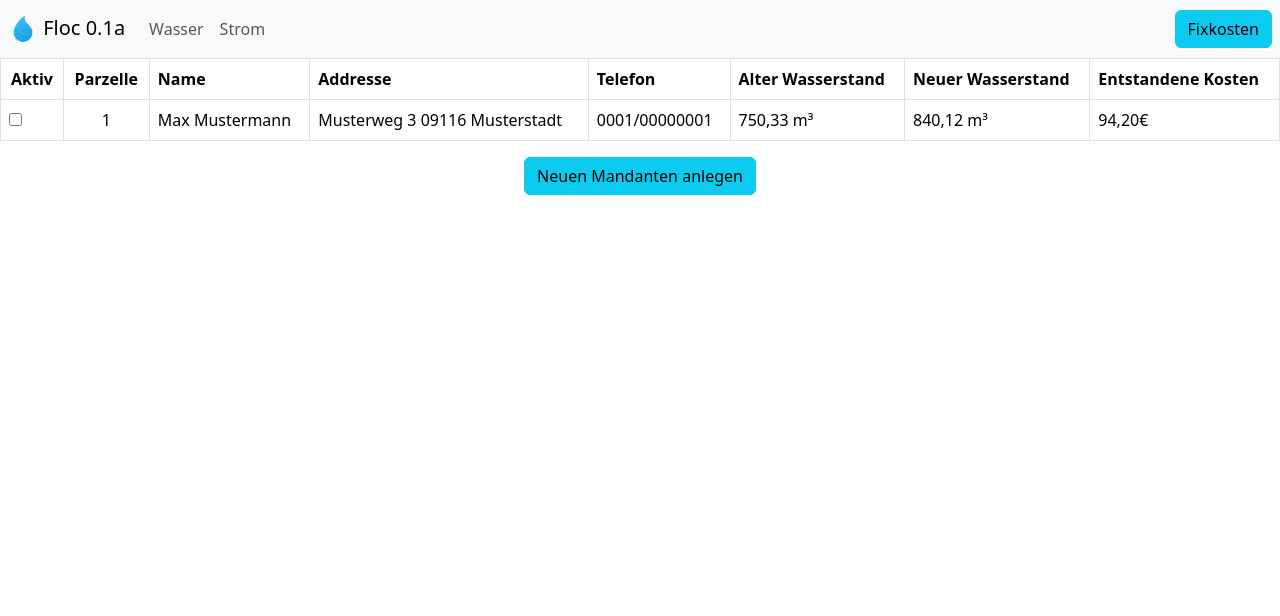
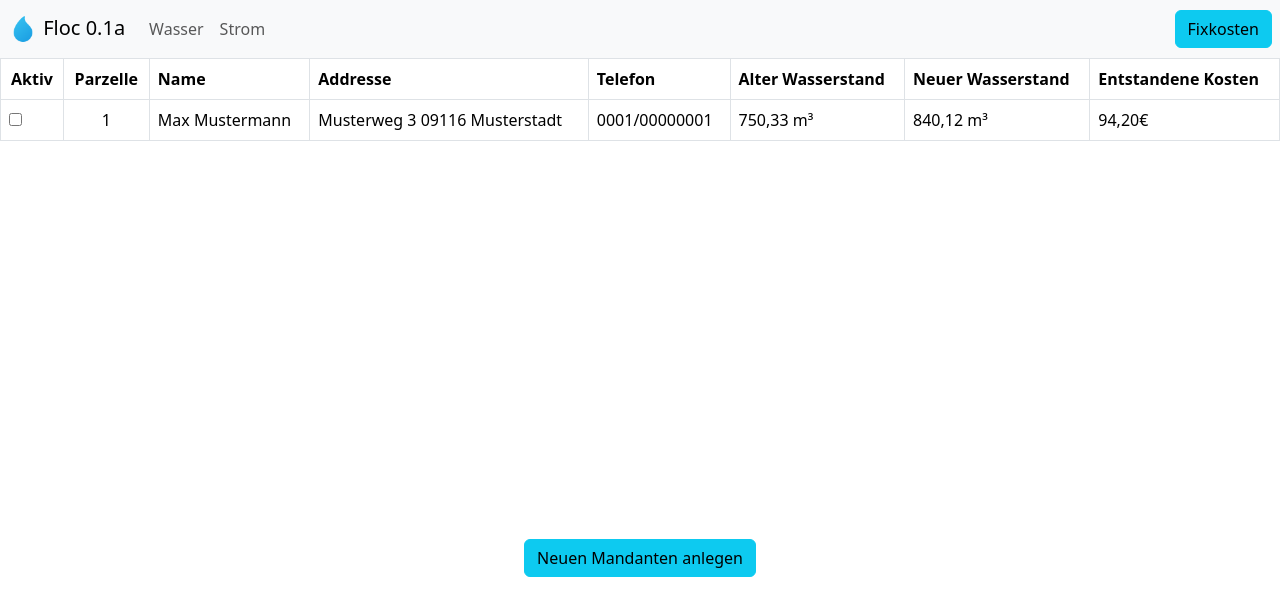
Before and after one commit to floppyist/floc, a Vue app in the folder src/frontend/: page / in a window 1280 px wide. Shown: the top 616 px of the page. Built offline with nearby package versions, Linux system fonts and the light colour scheme; no server answers.

Commit message:
Centerized button which appears if no dataset could be found/loaded

```diff
--- a/src/frontend/index.html
+++ b/src/frontend/index.html
@@ -7,6 +7,7 @@
 
         <link rel="icon" href="/favicon.png">
         <link rel="stylesheet" href="/src/assets/css/bootstrap.min.css">
+        <link rel="stylesheet" href="/src/assets/css/main.css">
     </head>
     <body>
         <div id="app"></div>
--- /dev/null
+++ b/src/frontend/src/assets/css/main.css
@@ -0,0 +1,13 @@
+* {
+    overflow: hidden;
+}
+
+main {
+    height: 100vh;
+}
+
+.row {
+    height: 100vh;
+    line-height: 100vh;
+    text-align: center;
+}
```
